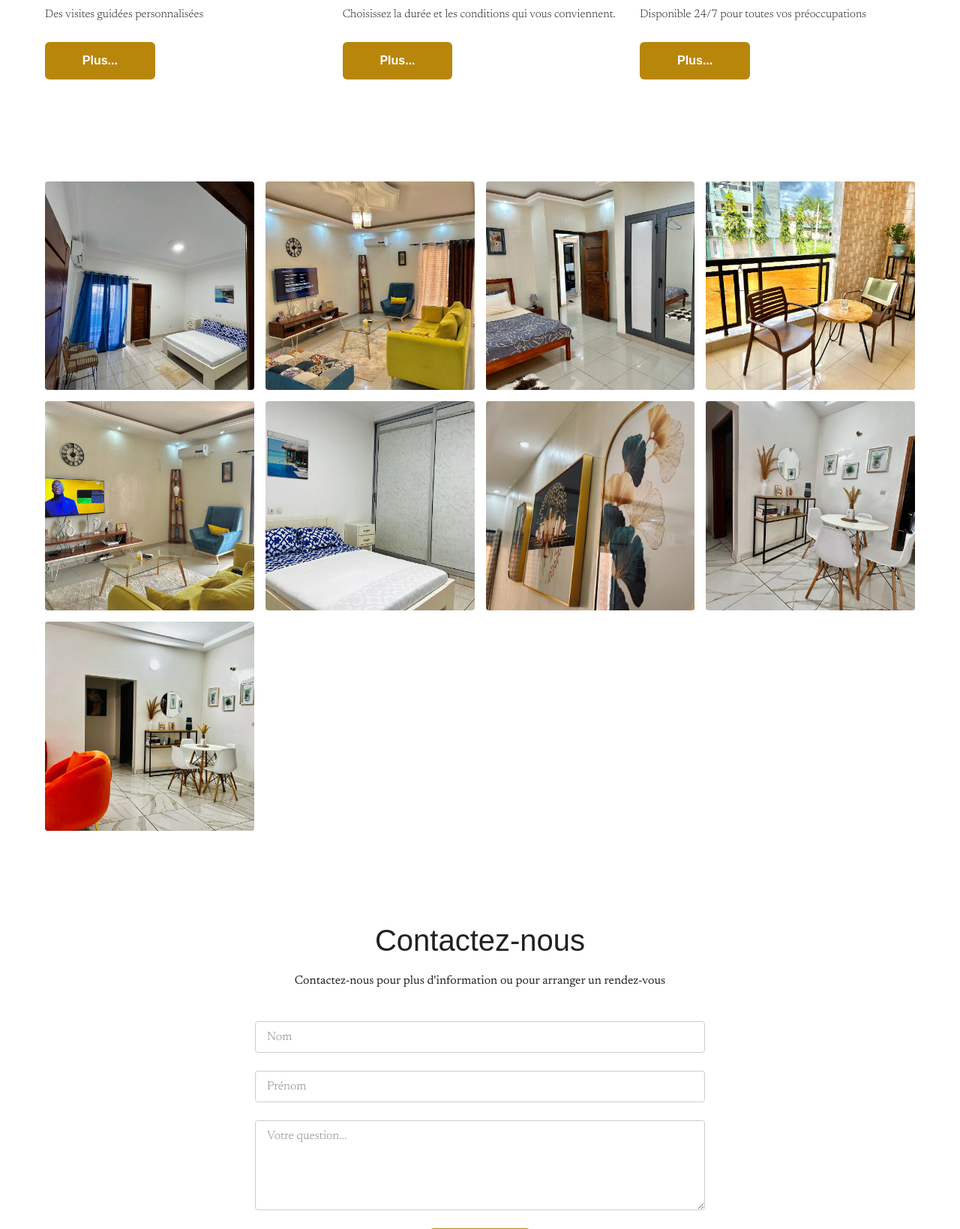
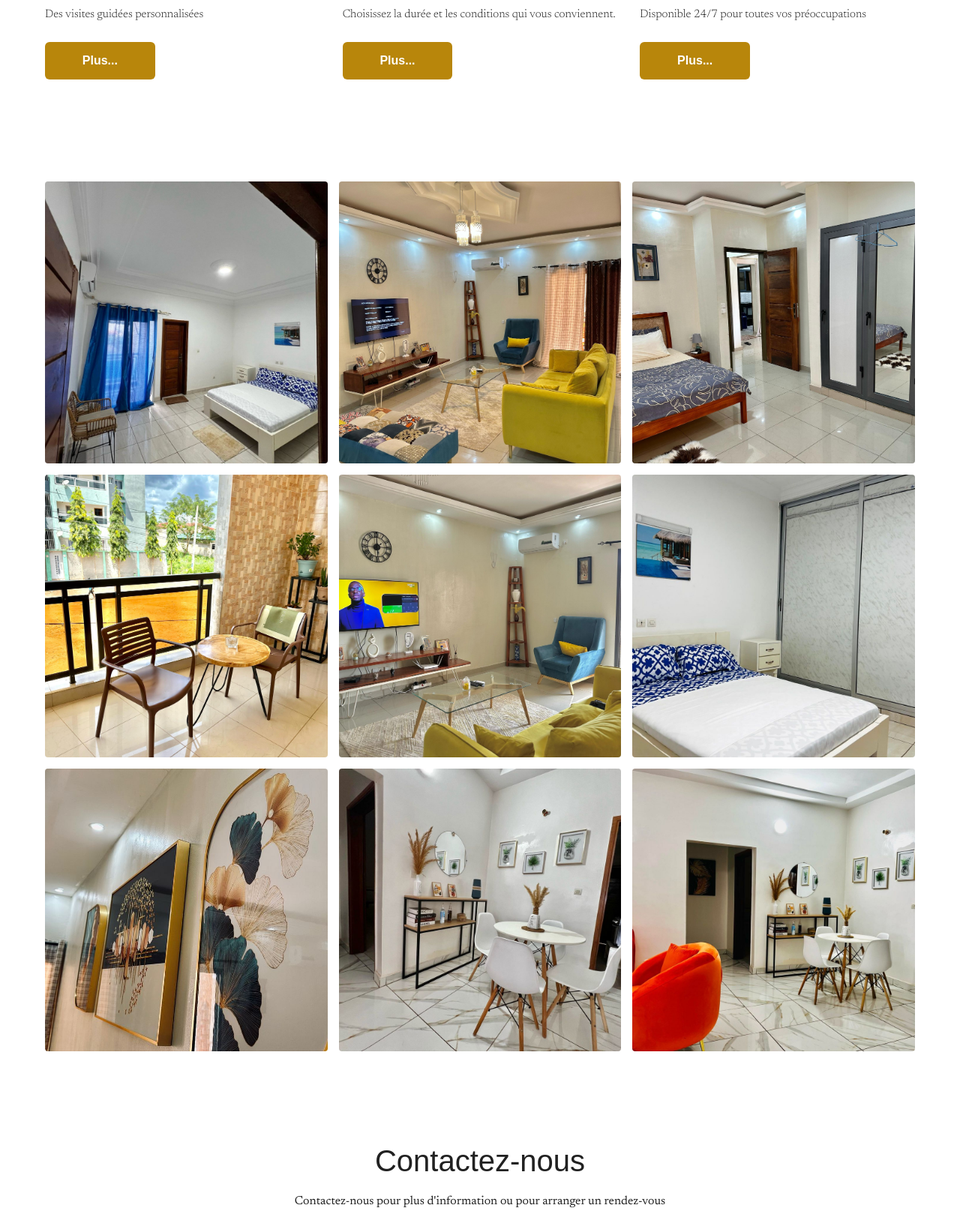
Before and after one commit to SamuelVanie/residence-ivoir, a Django app: page / in a window 1280 px wide. Shown: the part 3299-4938 px from the top of the page at 75% size. Run offline with Django 4.2, Linux system fonts and the light colour scheme; some web fonts are replaced.

Commit message:
fix: the grid layout to three elements

```diff
--- a/residence/static/css/home.css
+++ b/residence/static/css/home.css
@@ -285,7 +285,7 @@ a:hover {
 
 .gallery-grid {
   display: grid;
-  grid-template-columns: repeat(auto-fit, minmax(250px, 1fr));
+  grid-template-columns: repeat(3, minmax(250px, 1fr));
   gap: 15px;
 }
 
```
